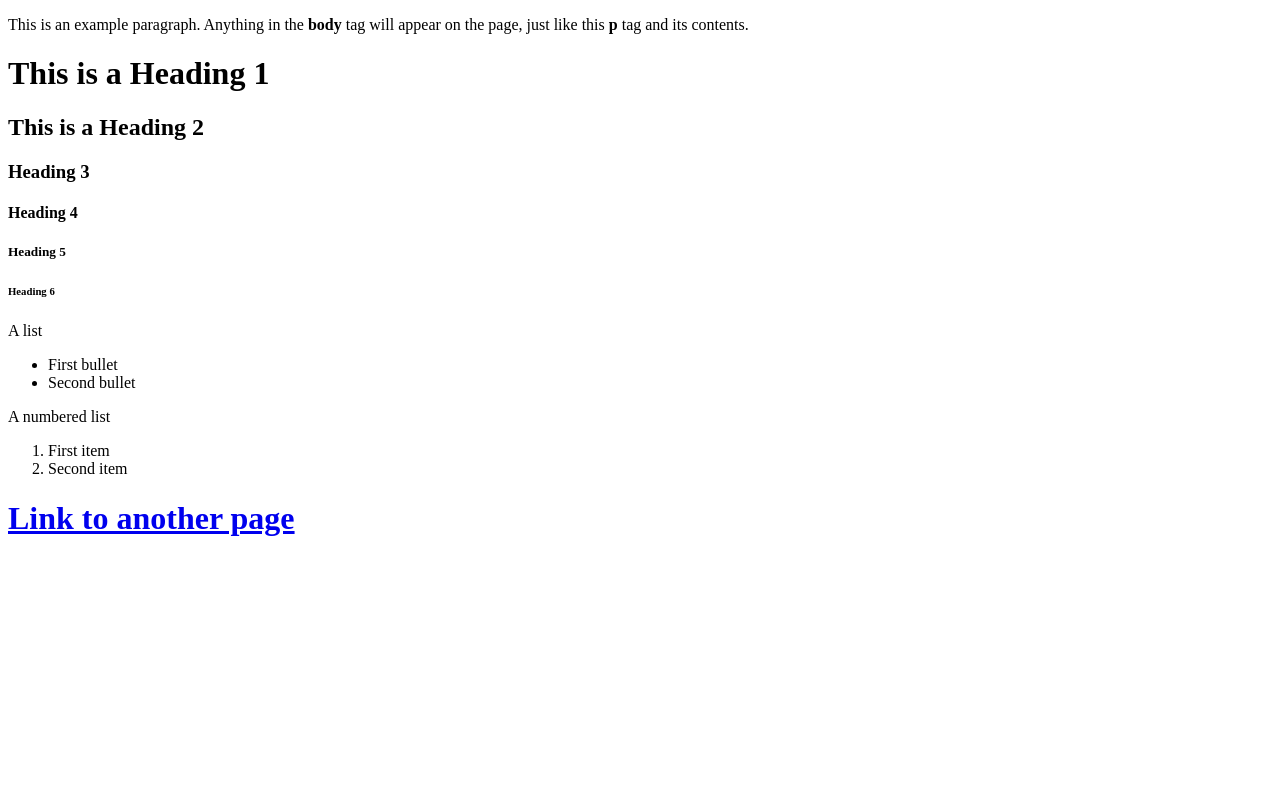
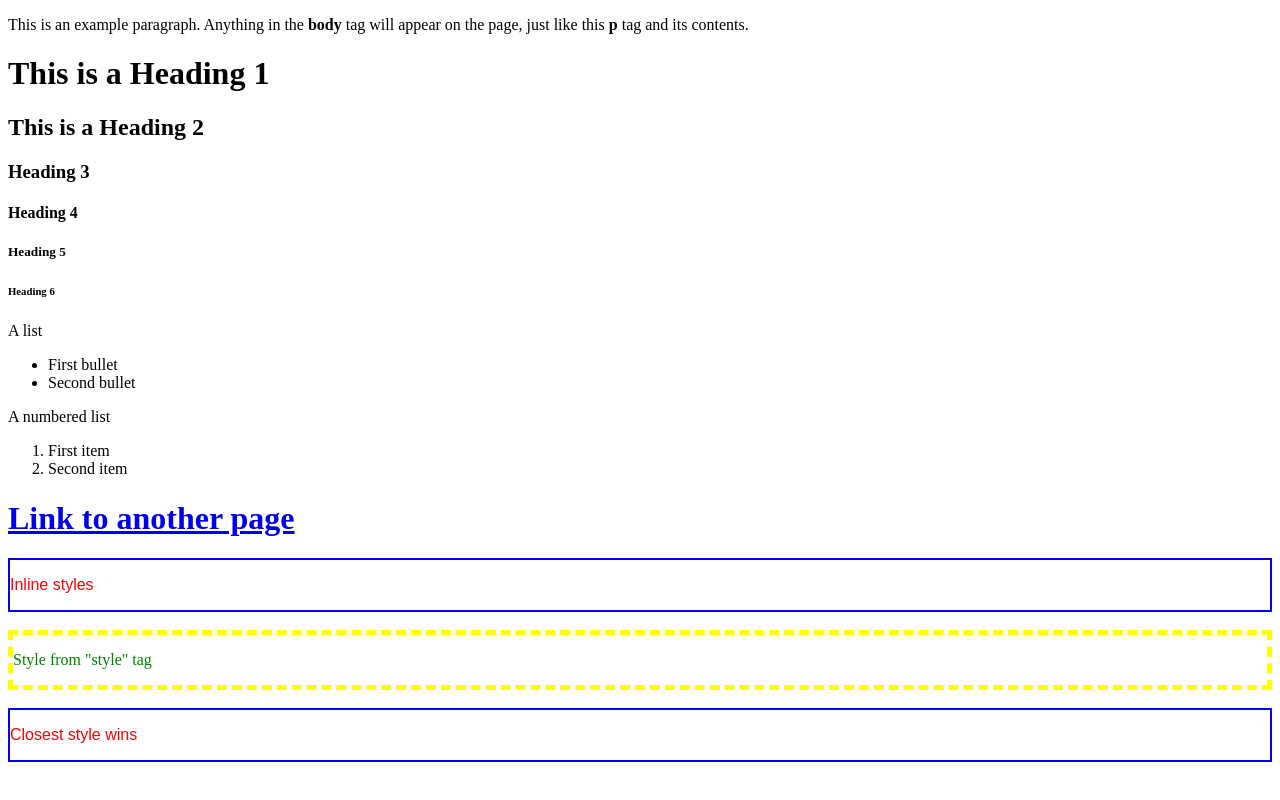
Before and after one commit to coffeemetalcode/first-web, a plain HTML site: page index.html in a window 1280 px wide. Drawn offline with Linux system fonts and the light colour scheme.

Commit message:
styleing text

```diff
--- a/index.html
+++ b/index.html
@@ -3,6 +3,14 @@
   <head>
     <title>This is the title of the webpage!</title>
   </head>
+  <style>
+    .boxed-text {
+      color: green;
+      border-style: dashed;
+      border-width: 5px;
+      border-color: yellow
+    }
+  </style>
   <body>
     <p>This is an example paragraph. Anything in the <strong>body</strong> tag will appear on the page, just like this <strong>p</strong> tag and its contents.</p>
     <h1>This is a Heading 1</h1>
@@ -26,5 +34,23 @@
     <a href="./child-page.html">
       <h1>Link to another page</h1>
     </a>
+
+    <div style="color: red; font-family: Arial, Helvetica, sans-serif; border-style: solid; border-width: 2.5px; border-color: blue">
+      <p>Inline styles</p>
+    </div>
+
+    <br/>
+
+    <div class="boxed-text">
+      <p>Style from "style" tag</p>
+    </div>
+
+    <br/>
+
+    <div class="boxed-text" style="color: red; font-family: Arial, Helvetica, sans-serif; border-style: solid; border-width: 2.5px; border-color: blue">
+      <p>Closest style wins</p>
+    </div>
+
+    <br/>
   </body>
 </html>
```
